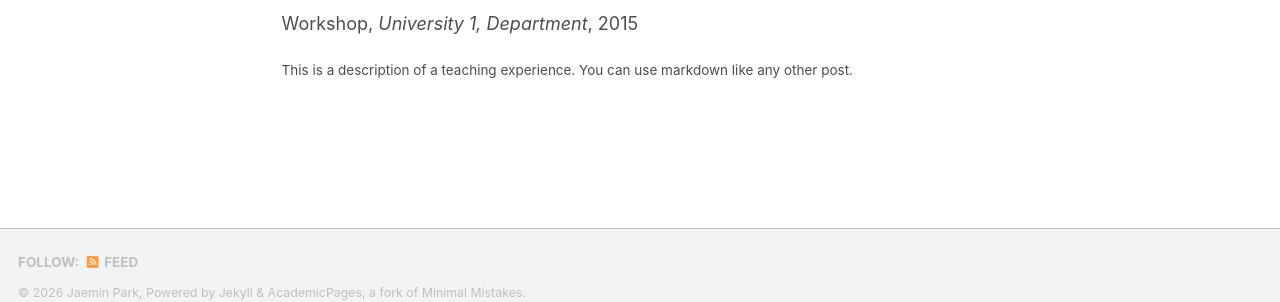
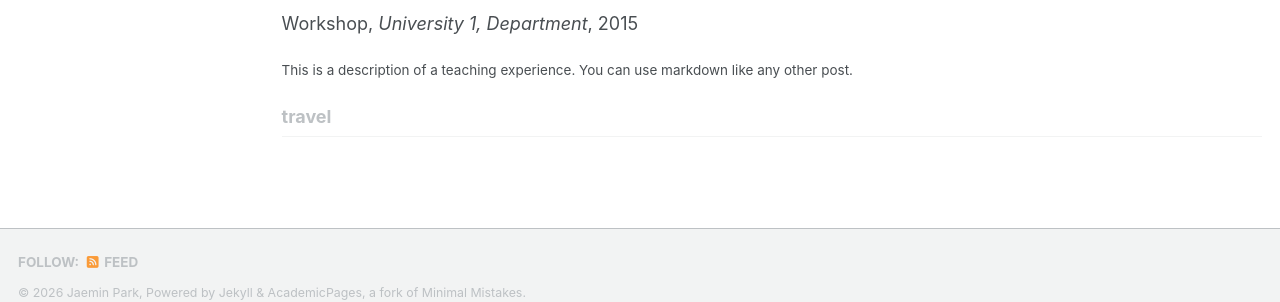
Before and after one commit to jm331kr/jm331kr.github.io, a Jekyll site: the page built from _pages/collection-archive.html, in a window 1280 px wide and 900 px high, scrolled down 2625 px. Shown: the part 561-863 px from the top of the window. Built offline with Jekyll 4.4.1, drawn with Linux system fonts in a browser that asks for light colours; a script bundle is joined from its source files by our own code; a style sheet for code colours, icons or effects is not loaded.

Commit message:
Update _config.yml

```diff
--- a/_config.yml
+++ b/_config.yml
@@ -233,6 +233,10 @@ collections:
   talks:
     output: true
     permalink: /:collection/:path/
+  travel:
+    output: true
+    permalink: /travel/:name/
+
 
 
 # These settings control how pages and collections are included in the site
```
